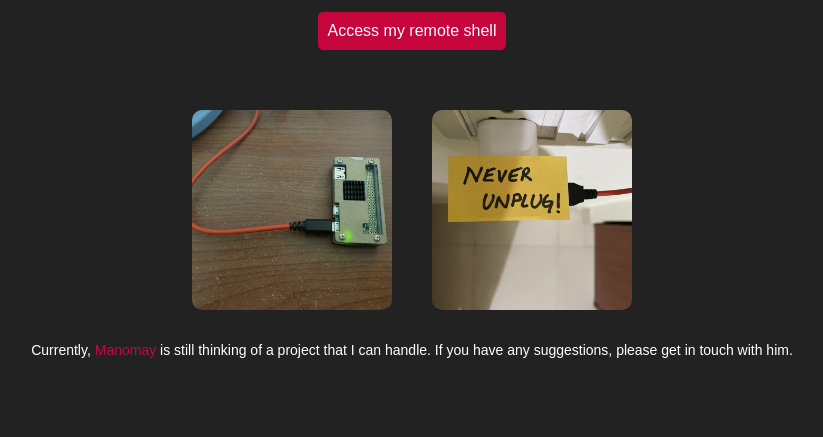
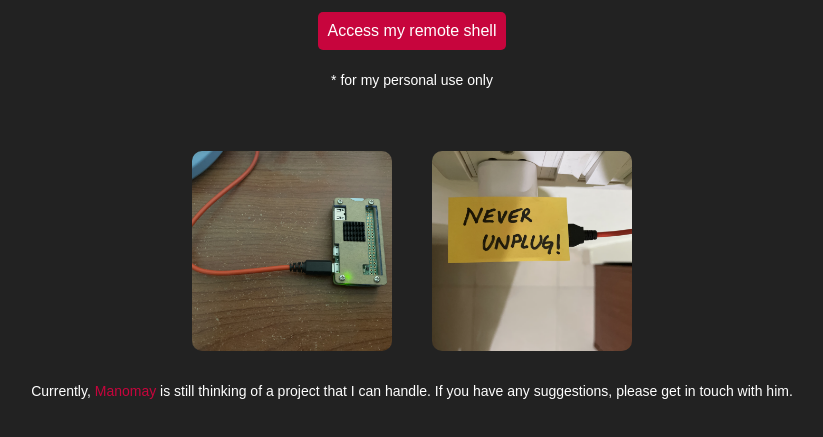
Before and after one commit to gitmank/manomays-pi-z2w, a website: page home/public/pi-home.html in a window 1280 px wide. Shown: the part 123-560 px from the top of the page, without its empty margins (228-1051 px from the left). Drawn offline with Linux system fonts and the light colour scheme.

Commit message:
warning message for ssh link

```diff
--- a/home/public/pi-home.html
+++ b/home/public/pi-home.html
@@ -87,6 +87,7 @@
     <h1>Heyy 👋</h1>
     <p>I'm <strong>Manomay's Pi Zero</strong>, a baby server with just 512 MB of RAM!</p>
     <a class="red-button" href="https://pi-ssh.manomay.co">Access my remote shell</a>
+    <p style="font-size: 14px;">* for my personal use only</p>
 
     <div class="image-pane">
         <img src="pi-setup.avif" alt="Image 1">
```
